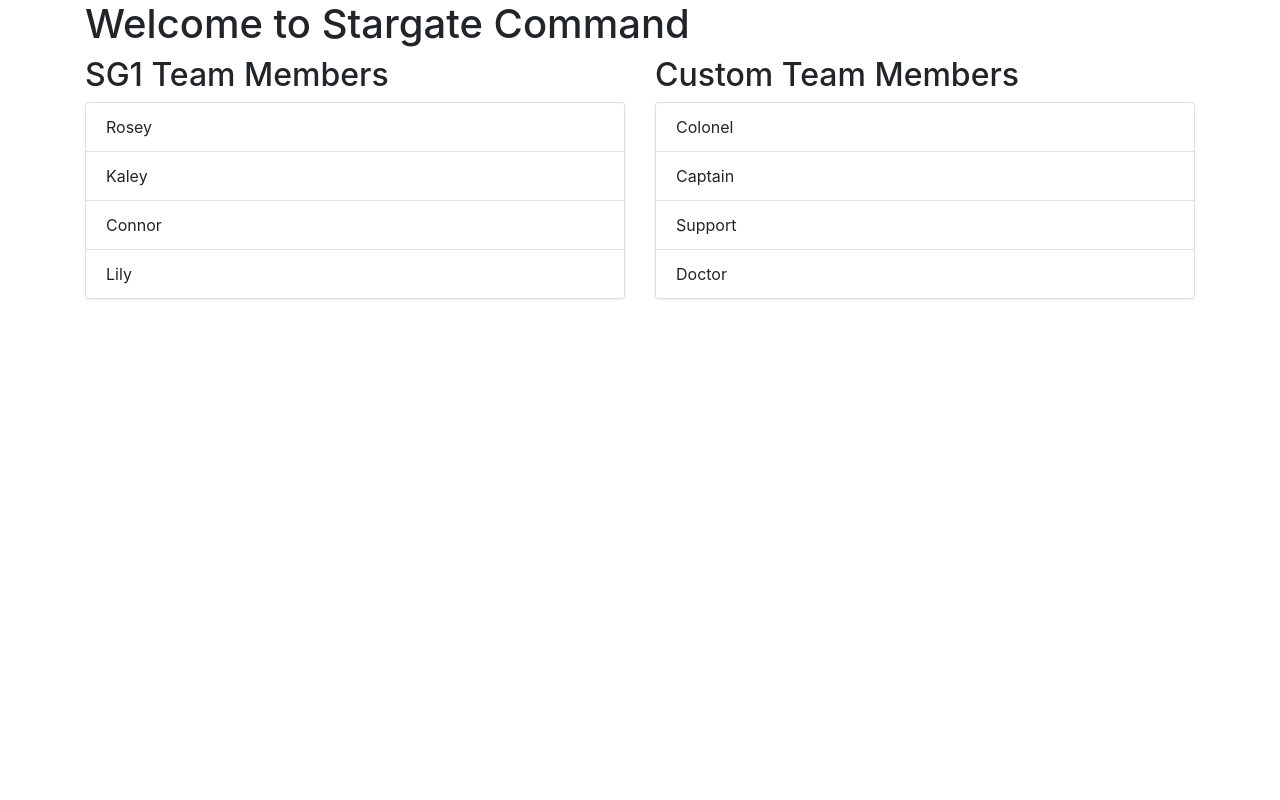
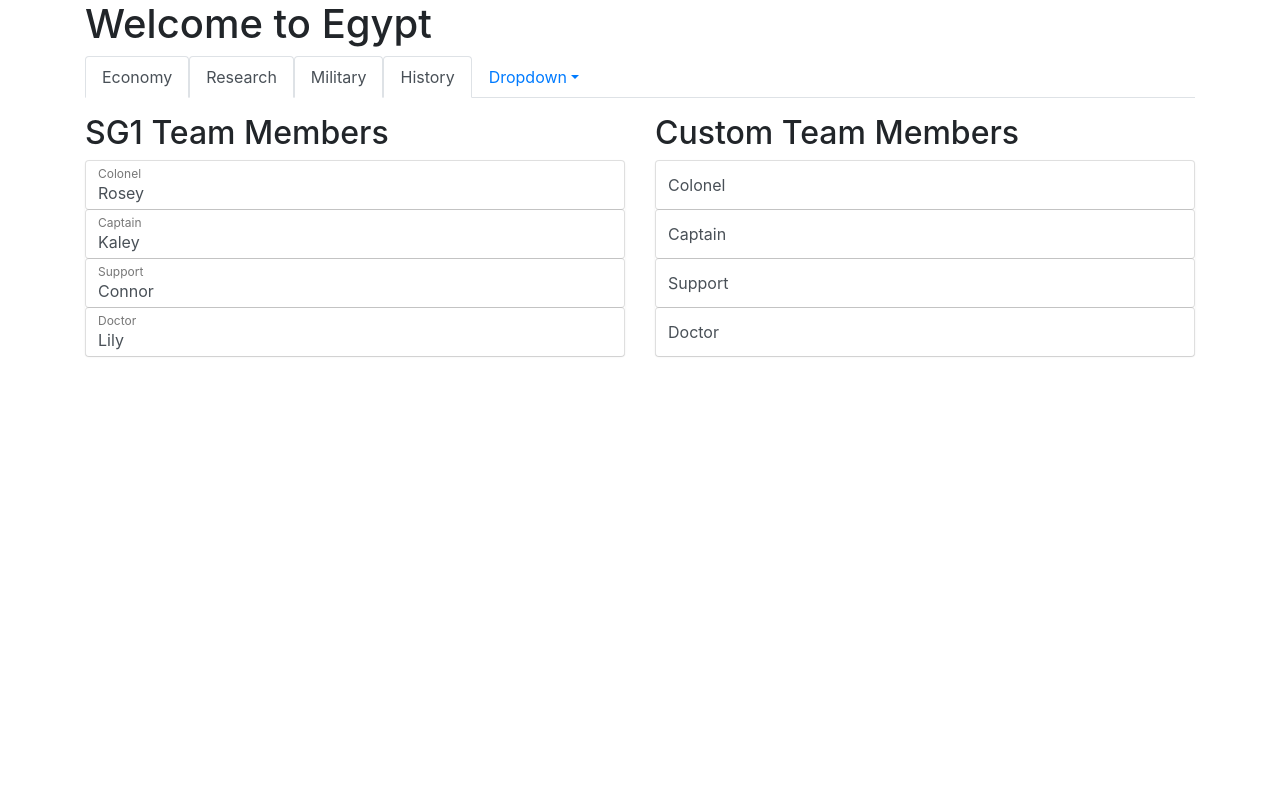
Before and after one commit to adamroddick/flux, a Node server app: page / in a window 1280 px wide. Run offline with Node 20, Linux system fonts and the light colour scheme; some libraries are stand-ins or nearby versions.

Commit message:
Added floating labels css and configured Navigation & Team names to pull from arrays.

```diff
--- a/app.js
+++ b/app.js
@@ -19,7 +19,13 @@ app.set('view engine', 'ejs');
 
 app.get('/', (req, res) => {
   // res.sendFile(path.join(__dirname, 'views/index.html'));
-  res.render('index', { title: 'Stargate Command', sg1: ['Rosey', 'Kaley', 'Connor', 'Lily'] });
+  res.render('index', {
+    title: 'Egypt',
+    sg1: ['Rosey', 'Kaley', 'Connor', 'Lily'],
+    sg1Ranks: ['Colonel', 'Captain', 'Support', 'Doctor'],
+    menuMain: ['Economy', 'Research', 'Military', 'History'],
+    menuDropdown: ['dd1', 'dd2', 'dd3'],
+  });
 });
 
 app.listen(port, () => {
--- /dev/null
+++ b/public/css/floating-labels.css
@@ -0,0 +1,93 @@
+:root {
+  --input-padding-x: .75rem;
+  --input-padding-y: .75rem;
+}
+/*
+html,
+body {
+  height: 100%;
+}
+
+body {
+  display: -ms-flexbox;
+  display: -webkit-box;
+  display: flex;
+  -ms-flex-align: center;
+  -ms-flex-pack: center;
+  -webkit-box-align: center;
+  align-items: center;
+  -webkit-box-pack: center;
+  justify-content: center;
+  padding-top: 40px;
+  padding-bottom: 40px;
+  background-color: #f5f5f5;
+}
+
+
+.form-signin {
+  width: 100%;
+  max-width: 420px;
+  padding: 15px;
+  margin: 0 auto;
+}
+*/
+.form-label-group {
+  position: relative;
+  /*margin-bottom: 1rem;*/
+}
+
+.list-group-item:focus, .list-group-item:hover {
+  z-index: 0;
+  text-decoration: none;
+}
+
+.form-label-group > input,
+.form-label-group > label {
+  padding: var(--input-padding-y) var(--input-padding-x);
+}
+
+.form-label-group > label {
+  position: absolute;
+  top: 0;
+  left: 0;
+  display: block;
+  width: 100%;
+  margin-bottom: 0; /* Override default `<label>` margin */
+  line-height: 1.5;
+  color: #495057;
+  border: 1px solid transparent;
+  border-radius: .25rem;
+  transition: all .1s ease-in-out;
+}
+
+.form-label-group input::-webkit-input-placeholder {
+  color: transparent;
+}
+
+.form-label-group input:-ms-input-placeholder {
+  color: transparent;
+}
+
+.form-label-group input::-ms-input-placeholder {
+  color: transparent;
+}
+
+.form-label-group input::-moz-placeholder {
+  color: transparent;
+}
+
+.form-label-group input::placeholder {
+  color: transparent;
+}
+
+.form-label-group input:not(:placeholder-shown) {
+  padding-top: calc(var(--input-padding-y) + var(--input-padding-y) * (2 / 3));
+  padding-bottom: calc(var(--input-padding-y) / 3);
+}
+
+.form-label-group input:not(:placeholder-shown) ~ label {
+  padding-top: calc(var(--input-padding-y) / 3);
+  padding-bottom: calc(var(--input-padding-y) / 3);
+  font-size: 12px;
+  color: #777;
+}
--- /dev/null
+++ b/public/css/stargate.css
@@ -0,0 +1,3 @@
+.nav {
+    margin-bottom: 1rem;
+}
--- a/src/views/index.ejs
+++ b/src/views/index.ejs
@@ -1,40 +1,78 @@
 <html>
     <head>
-        <meta charset="UTF-8">
+        <meta charset='UTF-8'>
         <!-- Bootstrap 4.0.0-->
         <link rel='stylesheet' href='css/bootstrap.min.css'>
         <!-- Optional Theme from Bootstrap 4.0.0 -->
-        <link rel="stylesheet" href="css/bootstrap-theme.min.css">
-        <link rel="shortcut icon" type="image/png" href="png/favicon.ico">
+        <link rel='stylesheet' href='css/bootstrap-theme.min.css'>
+        <link rel='stylesheet' href='css/floating-labels.css'>
+        <link rel='stylesheet' href='css/stargate.css'>
+        <link rel='shortcut icon' type='image/png' href='png/favicon.ico'>
     </head>
     <body>
         <div class='container'>
             <h1>
                 Welcome to <%=title %>
             </h1>
+            <ul class='nav nav-tabs'>
+                <li class='nav-item'>
+                    <%for(var i=0; i<menuMain.length; i++){%>
+                        <li class='nav-item'>
+                            <a class='nav-link active' href='#'><%=menuMain[i] %></a>
+                        </li>
+                    <%}%>
+                <li class='nav-item dropdown'>
+                    <a class='nav-link dropdown-toggle' data-toggle='dropdown' href='#' role='button' aria-haspopup='true' aria-expanded='false'>Dropdown</a>
+                    <div class='dropdown-menu'>
+                    <%for(var i=0; i<menuDropdown.length; i++){%>
+                        <a class='dropdown-item' href='#'><%=menuDropdown[i] %></a>
+                    <%}%>
+                    <div class='dropdown-divider'></div>
+                        <a class='dropdown-item' href='#'>Separate1</a>
+                        <a class='dropdown-item' href='#'>Separate1</a>
+                    </div>
+                </li>
+                </li>
+            </ul>
+
             <div class='row'>
                 <div class='col'>
                     <h2>SG1 Team Members</h2>
                     <ul class='list-group'>
                     <%for(var i=0; i<sg1.length; i++){%>
-                        <li class='list-group-item'><%=sg1[i] %></li>
+                        <div class='form-label-group'>
+                            <input type='text' id=<%=sg1Ranks[i] %> class='form-control list-group-item' value=<%=sg1[i] %> >
+                            <label for=<%=sg1Ranks[i] %> ><%=sg1Ranks[i] %></label>
+                        </div>
                     <%}%>
                     </ul>
                 </div>
                 <div class='col'>
                     <h2>Custom Team Members</h2>
                     <ul class='list-group'>
-                        <li class='list-group-item'>Colonel</li>
-                        <li class='list-group-item'>Captain</li>
-                        <li class='list-group-item'>Support</li>
-                        <li class='list-group-item'>Doctor</li>
+                        <div class='form-label-group'>
+                            <input type='text' id='inputColonel' class='form-control list-group-item' placeholder='Colonel' >
+                            <label for='inputColonel'>Colonel</label>
+                        </div>
+                            <div class='form-label-group'>
+                                <input type='text' id='inputCaptain' class='form-control list-group-item' placeholder='Captain' >
+                                <label for='inputCaptain'>Captain</label>
+                        </div>
+                            <div class='form-label-group'>
+                                <input type='text' id='inputSupport' class='form-control list-group-item' placeholder='Support' >
+                                <label for='inputSupport'>Support</label>
+                        </div>
+                            <div class='form-label-group'>
+                                <input type='text' id='inputDoctor' class='form-control list-group-item' placeholder='Doctor' >
+                                <label for='inputDoctor'>Doctor</label>
+                        </div>
                     </ul>
                 </div>
             </div>
         </div>
         <!-- JQuery 3.3.1 -->
         <script src='js/jquery.min.js' type='application/javascript'></script>
-        <!-- Bootstrap 4.0.0 -->
-        <script src='js/bootstrap.min.js' type='application/javascript'></script>
+        <!-- Bootstrap 4.0.0 --><!-- Bootstrap JS Bundle contains popper.js for Menu Dropdowns -->
+        <script src='js/bootstrap.bundle.min.js' type='application/javascript'></script>
     </body>
 </html>
```
Also changed, not shown: 1 other file.
